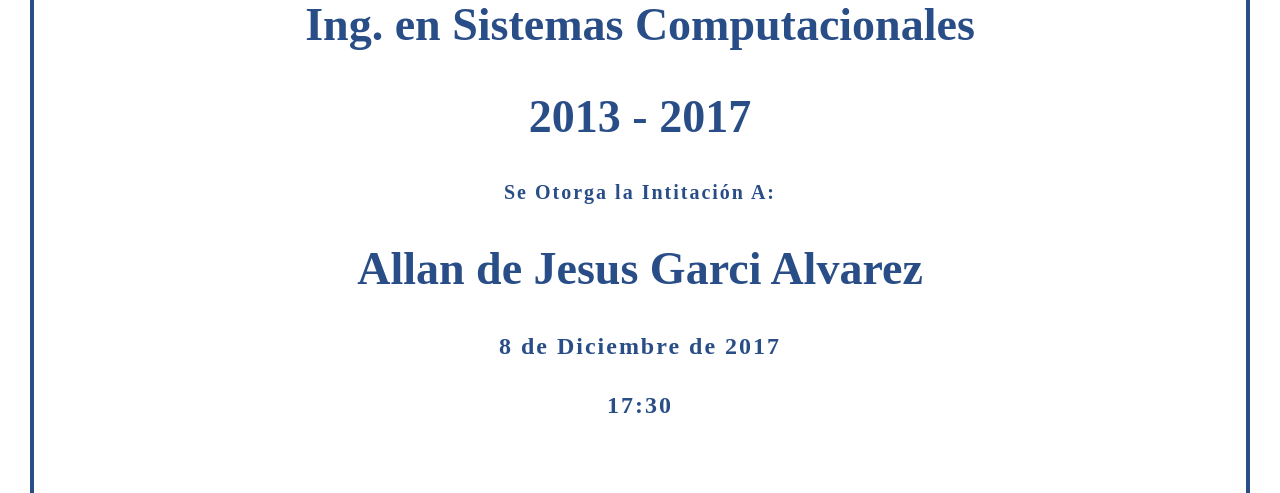
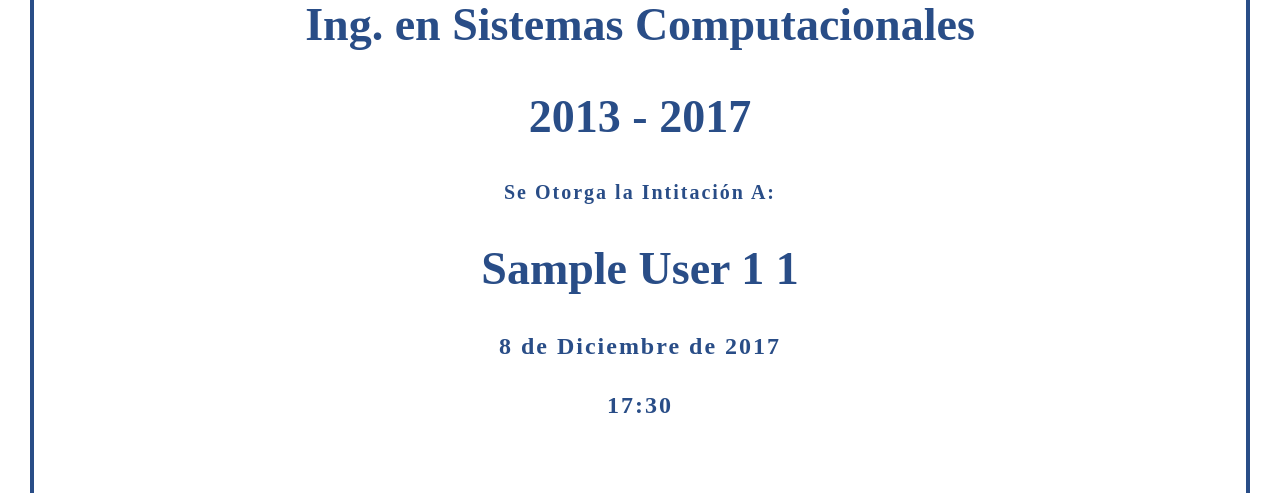
Before and after one commit to AranGarcia/escom-web, a PHP site: page /php/invitacion-excelencia-pdf.php in a window 1280 px wide. Shown: the part 385-878 px from the top of the page. Run offline with PHP 8.4, Linux system fonts and the light colour scheme; the visitor is signed in with stand-in values (Sample User, id 1); some libraries are stand-ins or nearby versions.

Commit message:
Cambios en los PDF

```diff
--- a/php/invitacion-excelencia-pdf.php
+++ b/php/invitacion-excelencia-pdf.php
@@ -1,3 +1,24 @@
+<?php
+ini_set('display_errors', 1);
+ini_set('display_startup_errors', 1);
+error_reporting(E_ALL);
+
+include("utils.php");
+$configs = include("config.php");
+session_start();
+
+// Si ningún usuario está activo se regresa a pagina principal
+if (!isset($_SESSION["usuario_activo"])) {
+	header("Location: " . $configs["urls"]["base"]);
+	exit();
+}
+
+// Inicialización de variables
+$user_name = $_SESSION["usuario_nombre"];
+$user_ap = $_SESSION["usuario_ap_pat"];
+$user_am = $_SESSION["usuario_ap_mat"];
+
+?>
 <!DOCTYPE html>
 <html>
 <head>
@@ -9,7 +30,7 @@
 	<h2>Ing. en Sistemas Computacionales</h2>
 	<h2>2013 - 2017</h2>
 	<p>Se Otorga la Intitaci&oacute;n A:</p>
-	<h2>Allan de Jesus Garci Alvarez</h2> <!--SALE DE LA BASE-->
+	<h2><?php echo $user_name?> <?php echo $user_ap?> <?php echo $user_am?></h2> <!--SALE DE LA BASE-->
 	<h4>8 de Diciembre de 2017</h4> <!--SALE DE LA BASE-->
 	<h4>17:30</h4> <!--SALE DE LA BASE-->
 </body>
```
Also changed, not shown: php/invitacion-generacion-pdf.php (+23 -1 lines).
